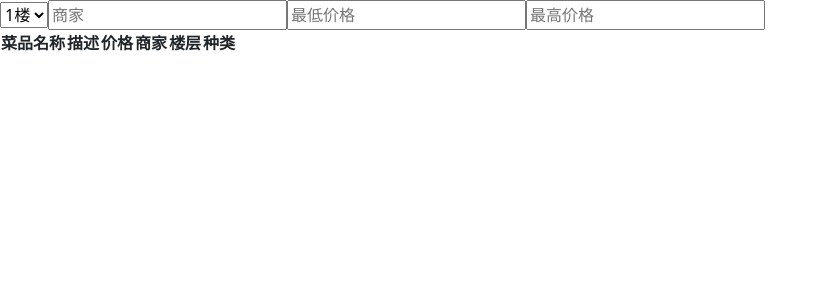
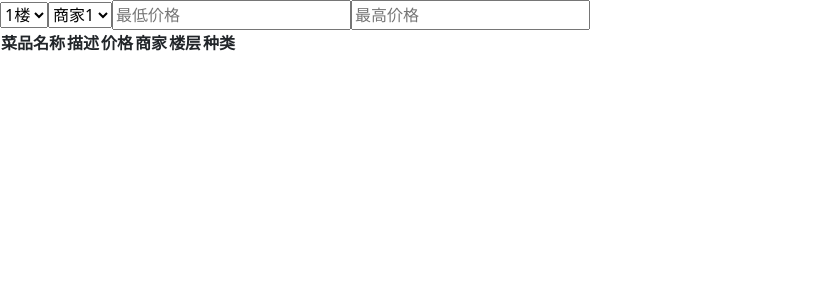
Before and after one commit to UOA-SE-fif/FooWiki, a Next.js app in the folder web/foowiki/: page /dishes in a window 1280 px wide. Shown: the top 300 px of the page, without its empty margins (0-828 px from the left). Built offline with nearby package versions, Linux system fonts and the light colour scheme.

Commit message:
修改商量为单选框

```diff
--- a/web/foowiki/pages/dishes.js
+++ b/web/foowiki/pages/dishes.js
@@ -1,7 +1,9 @@
 import {createRef} from "react"
 export default function Dishes() {
     let floor = createRef()
-
+    let shop = createRef()
+    let priceLeft = createRef()
+    let priceRight = createRef()
 
     return (
         <div>
@@ -11,9 +13,15 @@ export default function Dishes() {
                     <option>2楼</option>
                     <option>3楼</option>
                 </select>
-                <input type="text" name="shop" id="shop" placeholder="商家"></input>
-                <input type="text" name="priceLeft" id="priceLeft" placeholder="最低价格"></input>
-                <input type="text" name="priceRight" id="priceRight" placeholder="最高价格"></input>
+
+                <select name="shop" id="shop" ref={shop}>
+                    <option>商家1</option>
+                    <option>商家2</option>
+                    <option>商家3</option>
+                    <option>商家4</option>
+                </select>
+                <input type="text" name="priceLeft" id="priceLeft" placeholder="最低价格" ref={priceLeft}></input>
+                <input type="text" name="priceRight" id="priceRight" placeholder="最高价格" ref={priceRight}></input>
             </div>
 
             <div>
```
